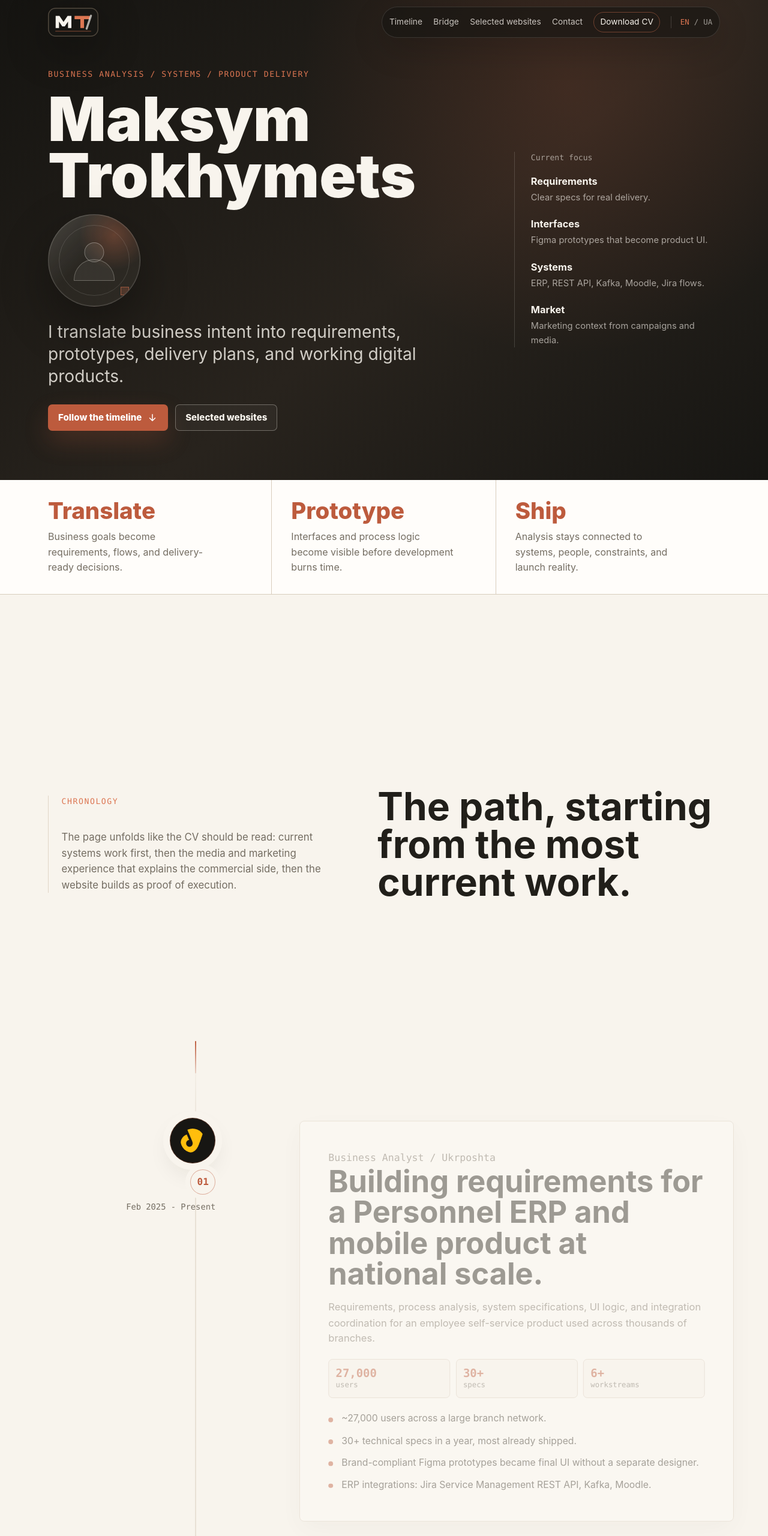
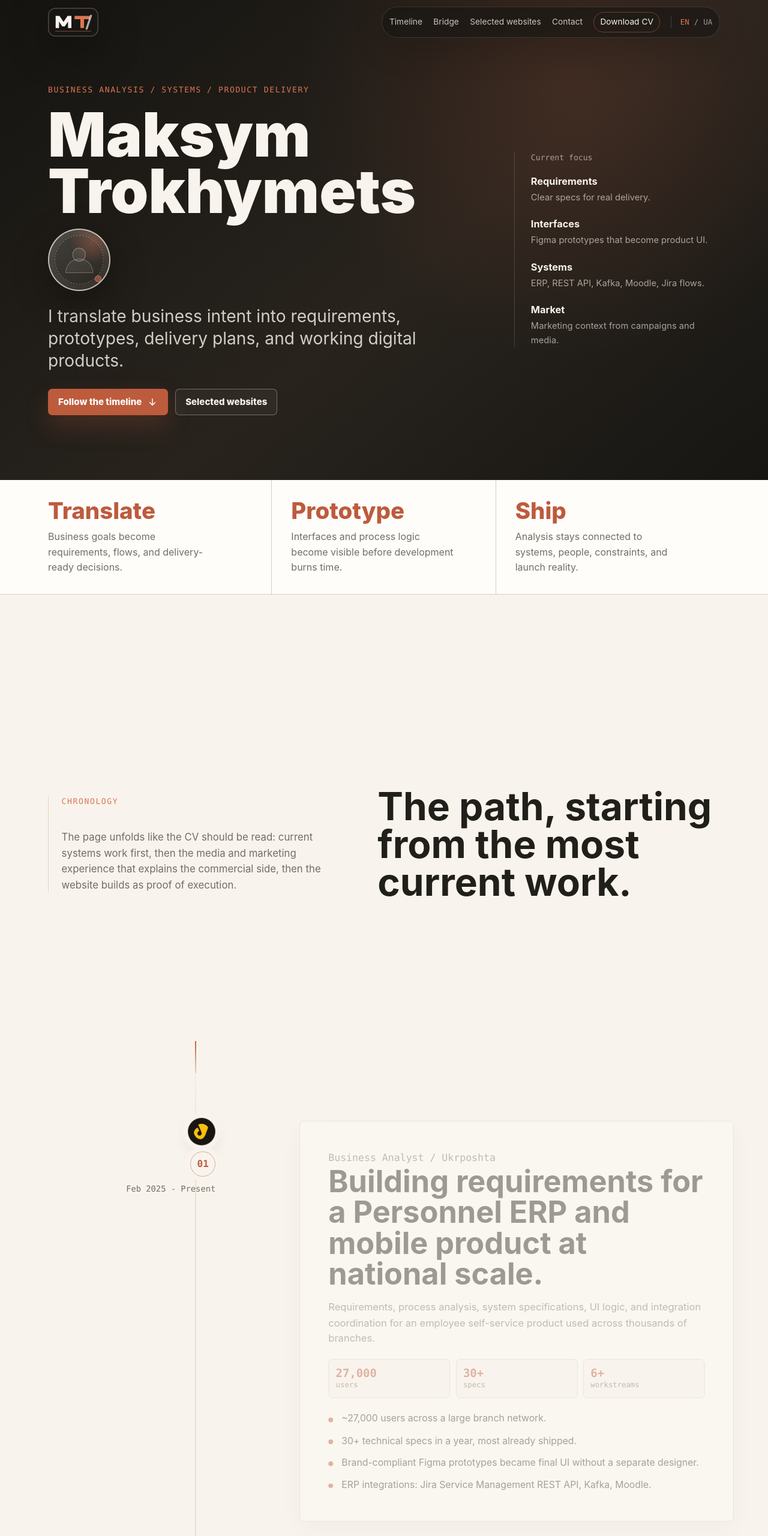
Before and after one commit to maxim4iik/maksym-trokhymets-portfolio, a website: page index.html in a window 1280 px wide. Shown: the top 2560 px of the page at 60% size. Drawn offline with Linux system fonts and the light colour scheme; no server answers.

Commit message:
Refine photo slot and timeline logo markers

```diff
--- a/assets/styles.css
+++ b/assets/styles.css
@@ -249,8 +249,8 @@ button {
 
 .hero-identity {
   display: grid;
-  gap: 1.15rem;
-  max-width: 850px;
+  gap: 1rem;
+  max-width: 900px;
 }
 
 .hero-identity h1 {
@@ -259,19 +259,20 @@ button {
 
 .hero-photo-slot {
   position: relative;
-  width: clamp(150px, 12vw, 184px);
+  width: clamp(104px, 8vw, 126px);
   aspect-ratio: 1;
   margin: 0;
   display: grid;
   place-items: center;
   overflow: hidden;
-  border: 1px solid rgba(248, 244, 237, 0.2);
+  border: 2px solid rgba(248, 244, 237, 0.72);
   border-radius: 999px;
   background:
-    linear-gradient(135deg, rgba(248, 244, 237, 0.15), transparent 44%),
-    radial-gradient(circle at 72% 22%, rgba(220, 118, 82, 0.32), transparent 36%),
-    rgba(248, 244, 237, 0.05);
-  box-shadow: inset 0 0 0 1px rgba(248, 244, 237, 0.05), 0 30px 82px rgba(0, 0, 0, 0.32);
+    radial-gradient(circle at 72% 20%, rgba(220, 118, 82, 0.34), transparent 34%),
+    linear-gradient(145deg, rgba(248, 244, 237, 0.18), rgba(248, 244, 237, 0.04));
+  box-shadow:
+    inset 0 0 0 8px rgba(248, 244, 237, 0.05),
+    0 20px 58px rgba(0, 0, 0, 0.34);
 }
 
 .hero-photo-slot::before,
@@ -283,17 +284,18 @@ button {
 }
 
 .hero-photo-slot::before {
-  inset: 17px;
-  border: 1px solid rgba(248, 244, 237, 0.14);
+  inset: 9px;
+  border: 1px dashed rgba(248, 244, 237, 0.34);
   border-radius: 999px;
 }
 
 .hero-photo-slot::after {
-  inset: auto 18px 18px auto;
-  width: 12px;
-  height: 12px;
-  border: 1px solid rgba(220, 118, 82, 0.52);
-  background: rgba(220, 118, 82, 0.2);
+  inset: auto 13px 13px auto;
+  width: 9px;
+  height: 9px;
+  border: 1px solid rgba(220, 118, 82, 0.72);
+  border-radius: 999px;
+  background: rgba(220, 118, 82, 0.48);
 }
 
 .hero-photo-icon {
@@ -579,23 +581,26 @@ button {
 
 .company-logo {
   display: inline-grid;
-  width: 76px;
-  height: 76px;
+  width: 46px;
+  height: 46px;
   place-items: center;
   border: 1px solid rgba(189, 91, 61, 0.34);
   border-radius: 999px;
   background: var(--paper);
   color: var(--ink);
-  padding: 7px;
-  box-shadow: 0 0 0 11px var(--paper), 0 16px 38px rgba(35, 31, 25, 0.09);
+  padding: 4px;
+  overflow: hidden;
+  box-shadow: 0 0 0 8px var(--paper), 0 12px 28px rgba(35, 31, 25, 0.09);
   transition: background 240ms ease, color 240ms ease, border-color 240ms ease, transform 240ms ease, box-shadow 240ms ease;
 }
 
 .company-logo img {
+  display: block;
   width: 100%;
   height: 100%;
   object-fit: contain;
-  border-radius: 999px;
+  border-radius: inherit;
+  clip-path: circle(50% at 50% 50%);
 }
 
 .company-ukrposhta {
@@ -603,7 +608,7 @@ button {
 }
 
 .company-ukrposhta img {
-  padding: 10px;
+  padding: 5px;
 }
 
 .company-karavan {
@@ -619,7 +624,7 @@ button {
 }
 
 .company-oskar img {
-  padding: 3px;
+  padding: 2px;
 }
 
 .timeline-marker .timeline-index {
@@ -668,8 +673,8 @@ button {
 
 .timeline-item.is-active .company-logo {
   border-color: rgba(189, 91, 61, 0.72);
-  transform: scale(1.06);
-  box-shadow: 0 0 0 11px var(--paper), 0 24px 60px rgba(189, 91, 61, 0.18);
+  transform: scale(1.08);
+  box-shadow: 0 0 0 8px var(--paper), 0 20px 46px rgba(189, 91, 61, 0.18);
 }
 
 .timeline-item.is-active .timeline-marker .timeline-index {
@@ -1371,7 +1376,7 @@ button {
   }
 
   .hero-photo-slot {
-    width: clamp(128px, 20vw, 156px);
+    width: clamp(96px, 14vw, 116px);
   }
 
   .hero-inner,
@@ -1454,10 +1459,10 @@ button {
   }
 
   .company-logo {
-    width: 54px;
-    height: 54px;
-    padding: 5px;
-    box-shadow: 0 0 0 8px var(--paper);
+    width: 40px;
+    height: 40px;
+    padding: 3px;
+    box-shadow: 0 0 0 7px var(--paper);
   }
 
   .timeline-marker .timeline-index {
@@ -1507,7 +1512,8 @@ button {
   }
 
   .hero-photo-slot {
-    width: 136px;
+    width: 94px;
+    margin: 0.9rem 0 0;
   }
 
   .hero h1 {
```
